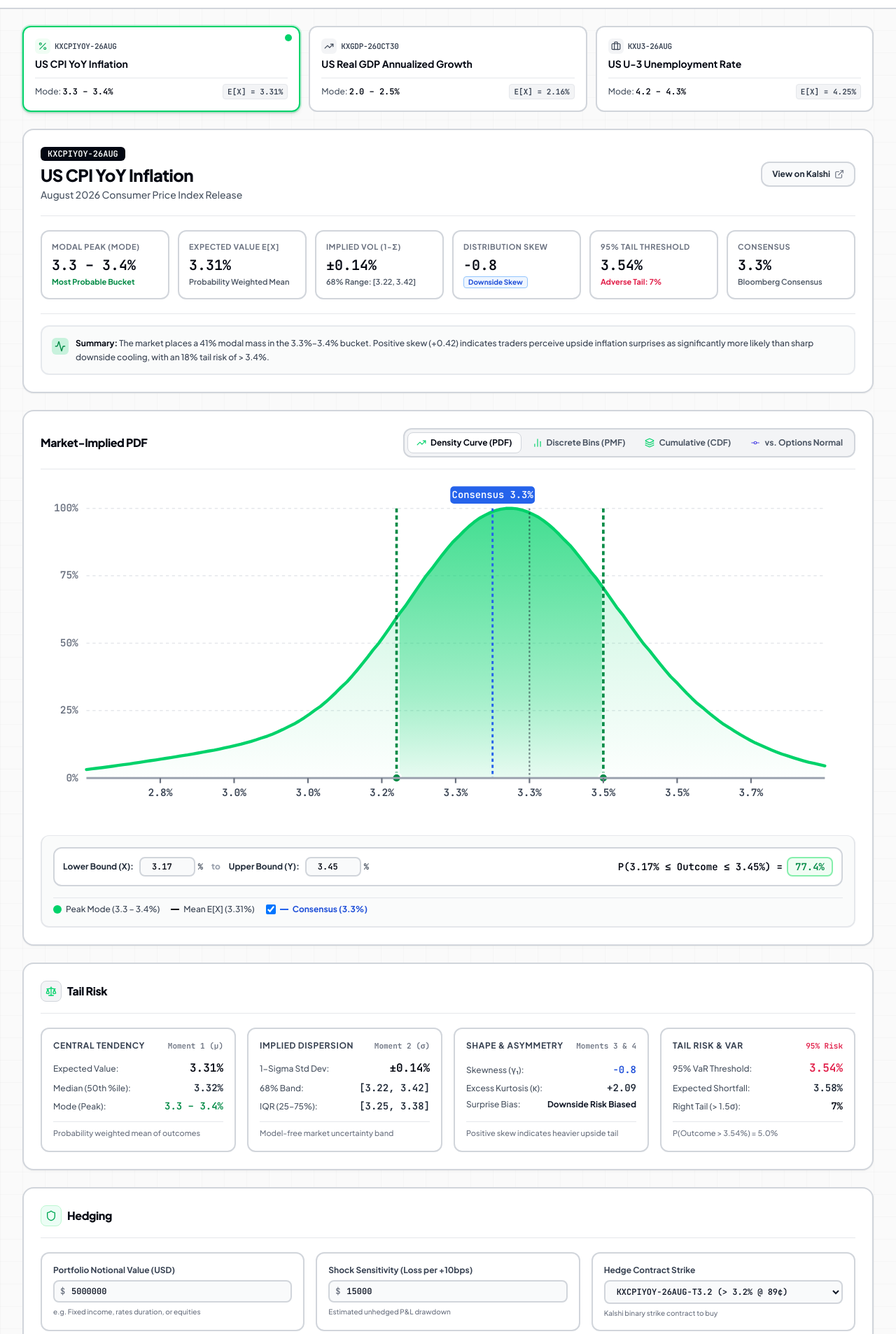
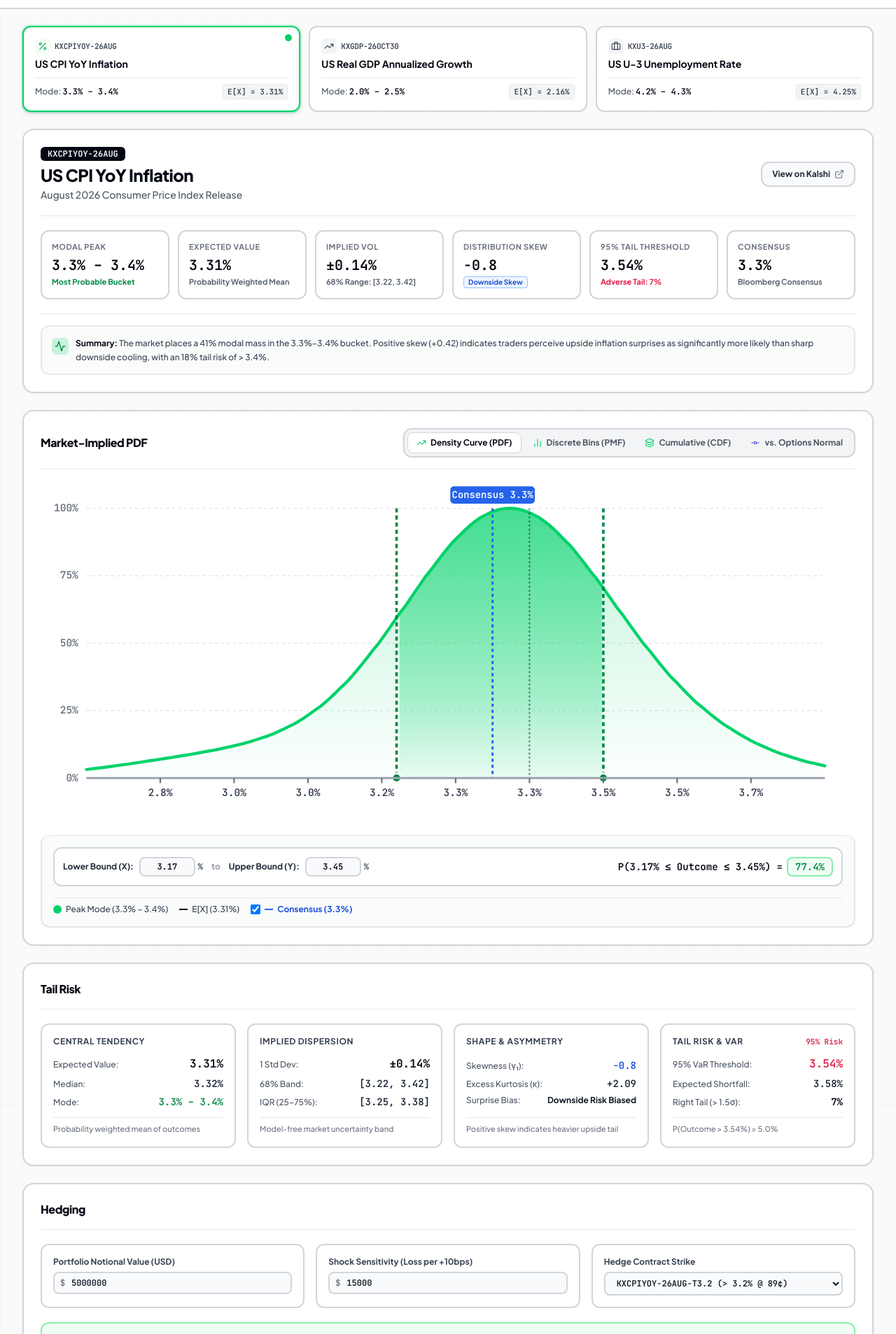
Before and after one commit to mokshnow/macro-density, a React (Vite) app: page / in a window 1280 px wide. Shown: the part 53-1960 px from the top of the page at 70% size. Built offline with nearby package versions, Linux system fonts and the light colour scheme.

Commit message:
Refine typography, remove extract data and custom strike builder, and clean up helper labels

```diff
--- a/src/components/CustomMarketModal.tsx
+++ b/src/components/CustomMarketModal.tsx
@@ -18,15 +18,6 @@ export const CustomMarketModal: React.FC<CustomMarketModalProps> = ({
   const [urlInput, setUrlInput] = useState('');
   const [isLoading, setIsLoading] = useState(false);
   const [errorMessage, setErrorMessage] = useState<string | null>(null);
-
-  // Manual strike builder fallback
-  const [manualTitle, setManualTitle] = useState('');
-  const [customStrikes] = useState<{ strike: number; prob: number }[]>([
-    { strike: 2.5, prob: 95 },
-    { strike: 3.0, prob: 80 },
-    { strike: 3.5, prob: 45 },
-    { strike: 4.0, prob: 15 },
-  ]);
 
   if (!isOpen) return null;
 
@@ -106,56 +97,6 @@ export const CustomMarketModal: React.FC<CustomMarketModalProps> = ({
     }
   };
 
-  const handleCreateCustom = () => {
-    if (!manualTitle.trim()) return;
-
-    const contracts: StrikeContract[] = customStrikes.map((s, idx) => ({
-      ticker: `CUSTOM-${idx + 1}`,
-      title: `${manualTitle} Above ${s.strike}%`,
-      strikeType: 'greater',
-      floorStrike: s.strike,
-      yesBid: Math.max(1, s.prob - 1),
-      yesAsk: Math.min(99, s.prob + 1),
-      lastPrice: s.prob,
-      noBid: 100 - s.prob - 1,
-      noAsk: 100 - s.prob + 1,
-      volume: 150000,
-      openInterest: 95000,
-      priceChange24h: 0,
-    }));
-
-    const bins = deriveBinsFromCumulativeStrikes(contracts, '%');
-    const moments = calculateStatisticalMoments(bins, '%');
-
-    const customMarket: MacroMarket = {
-      id: `custom-${Date.now()}`,
-      ticker: 'CUSTOM',
-      eventTicker: `KX-${manualTitle.toUpperCase().replace(/\s+/g, '')}`,
-      title: manualTitle,
-      subtitle: 'Custom Forecast Scenario',
-      category: 'rates',
-      unit: '%',
-      unitSuffix: '%',
-      kalshiUrl: 'https://kalshi.com',
-      settlementDate: '2026-09-30',
-      releaseTime: '08:30 AM EDT',
-      sourceAgency: '',
-      status: 'active',
-      totalVolume: 500000,
-      totalOpenInterest: 300000,
-      contracts,
-      bins,
-      moments,
-      consensus: [],
-      historicalForecastMean: [],
-      description: 'Custom imported probability distribution.',
-      summary: `Custom distribution with mode at ${moments.modeRange} and expected value ${moments.mean}%.`,
-    };
-
-    onAddMarket(customMarket);
-    onClose();
-  };
-
   return (
     <div className="fixed inset-0 z-50 flex items-center justify-center p-4 bg-black/40 backdrop-blur-sm animate-fade-in">
       <div className="bg-white rounded-2xl border-2 border-gray-400 shadow-elevated max-w-xl w-full max-h-[90vh] overflow-y-auto p-6">
@@ -169,7 +110,7 @@ export const CustomMarketModal: React.FC<CustomMarketModalProps> = ({
                 Import Kalshi Market URL / Ticker
               </h2>
               <p className="text-xs text-gray-600 font-medium">
-                Paste any Kalshi macro release URL or create a custom strike set
+                Paste any active Kalshi macro release URL or event ticker
               </p>
             </div>
           </div>
@@ -240,41 +181,6 @@ export const CustomMarketModal: React.FC<CustomMarketModalProps> = ({
             )}
           </button>
         </form>
-
-        {/* Divider */}
-        <div className="relative my-6">
-          <div className="absolute inset-0 flex items-center">
-            <div className="w-full border-t-2 border-gray-200"></div>
-          </div>
-          <div className="relative flex justify-center text-xs uppercase">
-            <span className="bg-white px-2 text-gray-500 font-bold">Or Create Custom Strike Distribution</span>
-          </div>
-        </div>
-
-        {/* Custom Scenario Builder */}
-        <div className="space-y-3">
-          <div>
-            <label className="block text-xs font-bold text-gray-800 mb-1">
-              Distribution Title
-            </label>
-            <input
-              type="text"
-              value={manualTitle}
-              onChange={(e) => setManualTitle(e.target.value)}
-              placeholder="e.g. Core PCE Inflation 2026 Forecast"
-              className="w-full px-3 py-1.5 text-xs bg-gray-50 border-2 border-gray-300 rounded-lg focus:bg-white focus:outline-none focus:ring-2 focus:ring-[#00D26A]/30 focus:border-[#00D26A]"
-            />
-          </div>
-
-          <button
-            type="button"
-            onClick={handleCreateCustom}
-            disabled={!manualTitle.trim()}
-            className="w-full py-2 px-3 text-xs font-bold text-gray-800 bg-gray-100 hover:bg-gray-200 disabled:opacity-50 border-2 border-gray-300 rounded-xl transition-colors"
-          >
-            Create Custom Scenario
-          </button>
-        </div>
       </div>
     </div>
   );
--- a/src/components/DensityChart.tsx
+++ b/src/components/DensityChart.tsx
@@ -1,4 +1,4 @@
-import React, { useState, useMemo, useRef } from 'react';
+import React, { useState, useMemo, useRef, useEffect } from 'react';
 import { MacroMarket, DistributionBin } from '../types/market';
 import { generateSmoothedDensityPoints } from '../utils/distributionMath';
 import {
@@ -49,8 +49,68 @@ export const DensityChart: React.FC<DensityChartProps> = ({ market }) => {
   const [intervalX, setIntervalX] = useState<number>(defaultX);
   const [intervalY, setIntervalY] = useState<number>(defaultY);
 
+  // Raw string states for inputs to allow smooth deleting without forcing 0
+  const [inputXStr, setInputXStr] = useState<string>(String(defaultX));
+  const [inputYStr, setInputYStr] = useState<string>(String(defaultY));
+
   // Single threshold for CDF mode
   const [cdfThreshold, setCdfThreshold] = useState<number>(moments.median);
+  const [inputCdfStr, setInputCdfStr] = useState<string>(String(moments.median));
+
+  // Sync inputs when active market changes
+  useEffect(() => {
+    const newX = Number((moments.mean - moments.stdDev).toFixed(2));
+    const newY = Number((moments.mean + moments.stdDev).toFixed(2));
+    setIntervalX(newX);
+    setIntervalY(newY);
+    setInputXStr(String(newX));
+    setInputYStr(String(newY));
+    setCdfThreshold(moments.median);
+    setInputCdfStr(String(moments.median));
+  }, [market.id, moments.mean, moments.stdDev, moments.median]);
+
+  // Input change handlers
+  const handleXChange = (valStr: string) => {
+    setInputXStr(valStr);
+    const parsed = parseFloat(valStr);
+    if (!isNaN(parsed)) {
+      setIntervalX(parsed);
+    }
+  };
+
+  const handleXBlur = () => {
+    if (inputXStr.trim() === '' || isNaN(parseFloat(inputXStr))) {
+      setInputXStr(String(intervalX));
+    }
+  };
+
+  const handleYChange = (valStr: string) => {
+    setInputYStr(valStr);
+    const parsed = parseFloat(valStr);
+    if (!isNaN(parsed)) {
+      setIntervalY(parsed);
+    }
+  };
+
+  const handleYBlur = () => {
+    if (inputYStr.trim() === '' || isNaN(parseFloat(inputYStr))) {
+      setInputYStr(String(intervalY));
+    }
+  };
+
+  const handleCdfChange = (valStr: string) => {
+    setInputCdfStr(valStr);
+    const parsed = parseFloat(valStr);
+    if (!isNaN(parsed)) {
+      setCdfThreshold(parsed);
+    }
+  };
+
+  const handleCdfBlur = () => {
+    if (inputCdfStr.trim() === '' || isNaN(parseFloat(inputCdfStr))) {
+      setInputCdfStr(String(cdfThreshold));
+    }
+  };
 
   // Generate continuous smoothed points
   const smoothedPoints = useMemo(() => {
@@ -230,8 +290,11 @@ export const DensityChart: React.FC<DensityChartProps> = ({ market }) => {
         const upper = Math.max(dragStartVal, val);
         setIntervalX(lower);
         setIntervalY(upper);
+        setInputXStr(String(lower));
+        setInputYStr(String(upper));
       } else {
         setCdfThreshold(val);
+        setInputCdfStr(String(val));
       }
     }
   };
@@ -246,6 +309,7 @@ export const DensityChart: React.FC<DensityChartProps> = ({ market }) => {
 
     if (viewMode === 'cumulative_cdf') {
       setCdfThreshold(coords.val);
+      setInputCdfStr(String(coords.val));
     }
   };
 
@@ -261,15 +325,22 @@ export const DensityChart: React.FC<DensityChartProps> = ({ market }) => {
             const distToY = Math.abs(coords.val - intervalY);
             if (distToX < distToY) {
               setIntervalX(coords.val);
+              setInputXStr(String(coords.val));
             } else {
               setIntervalY(coords.val);
+              setInputYStr(String(coords.val));
             }
           } else {
-            setIntervalX(Math.min(dragStartVal, coords.val));
-            setIntervalY(Math.max(dragStartVal, coords.val));
+            const low = Math.min(dragStartVal, coords.val);
+            const high = Math.max(dragStartVal, coords.val);
+            setIntervalX(low);
+            setIntervalY(high);
+            setInputXStr(String(low));
+            setInputYStr(String(high));
           }
         } else {
           setCdfThreshold(coords.val);
+          setInputCdfStr(String(coords.val));
         }
       }
     }
@@ -753,10 +824,12 @@ export const DensityChart: React.FC<DensityChartProps> = ({ market }) => {
                 <span className="text-xs font-bold text-gray-800">Lower Bound (X):</span>
                 <div className="flex items-center gap-1">
                   <input
-                    type="number"
-                    step={0.01}
-                    value={intervalX}
-                    onChange={(e) => setIntervalX(parseFloat(e.target.value) || 0)}
+                    type="text"
+                    inputMode="decimal"
+                    value={inputXStr}
+                    onChange={(e) => handleXChange(e.target.value)}
+                    onBlur={handleXBlur}
+                    placeholder="X"
                     className="w-20 px-2 py-1 text-center font-mono font-bold text-xs text-gray-950 bg-gray-50 border-2 border-gray-300 rounded-lg focus:bg-white focus:outline-none focus:ring-2 focus:ring-[#00D26A]/30 focus:border-[#00D26A]"
                   />
                   <span className="text-gray-700 font-mono text-xs font-bold">{market.unitSuffix}</span>
@@ -770,10 +843,12 @@ export const DensityChart: React.FC<DensityChartProps> = ({ market }) => {
                 <span className="text-xs font-bold text-gray-800">Upper Bound (Y):</span>
                 <div className="flex items-center gap-1">
                   <input
-                    type="number"
-                    step={0.01}
-                    value={intervalY}
-                    onChange={(e) => setIntervalY(parseFloat(e.target.value) || 0)}
+                    type="text"
+                    inputMode="decimal"
+                    value={inputYStr}
+                    onChange={(e) => handleYChange(e.target.value)}
+                    onBlur={handleYBlur}
+                    placeholder="Y"
                     className="w-20 px-2 py-1 text-center font-mono font-bold text-xs text-gray-950 bg-gray-50 border-2 border-gray-300 rounded-lg focus:bg-white focus:outline-none focus:ring-2 focus:ring-[#00D26A]/30 focus:border-[#00D26A]"
                   />
                   <span className="text-gray-700 font-mono text-xs font-bold">{market.unitSuffix}</span>
@@ -797,10 +872,12 @@ export const DensityChart: React.FC<DensityChartProps> = ({ market }) => {
               <span className="text-xs font-bold text-gray-800">Threshold (X):</span>
               <div className="flex items-center gap-1">
                 <input
-                  type="number"
-                  step={0.01}
-                  value={cdfThreshold}
-                  onChange={(e) => setCdfThreshold(parseFloat(e.target.value) || 0)}
+                  type="text"
+                  inputMode="decimal"
+                  value={inputCdfStr}
+                  onChange={(e) => handleCdfChange(e.target.value)}
+                  onBlur={handleCdfBlur}
+                  placeholder="X"
                   className="w-20 px-2 py-1 text-center font-mono font-bold text-xs text-gray-950 bg-gray-50 border-2 border-gray-300 rounded-lg focus:bg-white focus:outline-none focus:ring-2 focus:ring-[#0284C7]/30 focus:border-[#0284C7]"
                 />
                 <span className="text-gray-700 font-mono text-xs font-bold">{market.unitSuffix}</span>
@@ -827,7 +904,7 @@ export const DensityChart: React.FC<DensityChartProps> = ({ market }) => {
 
             <div className="flex items-center gap-1.5">
               <span className="w-3 h-0.5 bg-gray-950"></span>
-              <span className="text-gray-700 font-medium">Mean E[X] ({moments.mean}{market.unitSuffix})</span>
+              <span className="text-gray-700 font-medium">E[X] ({moments.mean}{market.unitSuffix})</span>
             </div>
 
             {/* Consensus Benchmark Legend Toggle */}
--- a/src/components/HedgingSimulator.tsx
+++ b/src/components/HedgingSimulator.tsx
@@ -1,6 +1,6 @@
 import React, { useState, useMemo } from 'react';
 import { MacroMarket } from '../types/market';
-import { Shield, CheckCircle } from 'lucide-react';
+import { CheckCircle } from 'lucide-react';
 
 interface HedgingSimulatorProps {
   market: MacroMarket;
@@ -34,16 +34,9 @@ export const HedgingSimulator: React.FC<HedgingSimulatorProps> = ({ market }) =>
   return (
     <div className="bg-white rounded-2xl border-2 border-gray-300 shadow-sm p-5 sm:p-6 mb-6">
       <div className="flex flex-col sm:flex-row sm:items-center justify-between gap-2 pb-4 border-b border-gray-200 mb-5">
-        <div className="flex items-center gap-2">
-          <div className="p-1.5 rounded-lg bg-emerald-50 text-[#00A854] border border-[#BBF7D0]">
-            <Shield className="w-4 h-4" />
-          </div>
-          <div>
-            <h3 className="text-base font-extrabold text-gray-950 tracking-tight">
-              Hedging
-            </h3>
-          </div>
-        </div>
+        <h3 className="text-base font-extrabold text-gray-950 tracking-tight">
+          Hedging
+        </h3>
       </div>
 
       {/* Simulator Inputs Grid */}
@@ -65,9 +58,6 @@ export const HedgingSimulator: React.FC<HedgingSimulatorProps> = ({ market }) =>
               className="w-full pl-6 pr-3 py-1.5 text-xs font-mono font-bold bg-gray-50 border-2 border-gray-300 rounded-lg focus:bg-white focus:outline-none focus:ring-2 focus:ring-[#00D26A]/30 focus:border-[#00D26A]"
             />
           </div>
-          <span className="text-[10px] text-gray-500 mt-1.5 block font-medium">
-            e.g. Fixed income, rates duration, or equities
-          </span>
         </div>
 
         {/* Input 2: Macro Sensitivity */}
@@ -87,9 +77,6 @@ export const HedgingSimulator: React.FC<HedgingSimulatorProps> = ({ market }) =>
               className="w-full pl-6 pr-3 py-1.5 text-xs font-mono font-bold bg-gray-50 border-2 border-gray-300 rounded-lg focus:bg-white focus:outline-none focus:ring-2 focus:ring-[#00D26A]/30 focus:border-[#00D26A]"
             />
           </div>
-          <span className="text-[10px] text-gray-500 mt-1.5 block font-medium">
-            Estimated unhedged P&L drawdown
-          </span>
         </div>
 
         {/* Input 3: Target Strike */}
@@ -108,9 +95,6 @@ export const HedgingSimulator: React.FC<HedgingSimulatorProps> = ({ market }) =>
               </option>
             ))}
           </select>
-          <span className="text-[10px] text-gray-500 mt-1.5 block font-medium">
-            Kalshi binary strike contract to buy
-          </span>
         </div>
       </div>
 
--- a/src/components/MacroHeroCard.tsx
+++ b/src/components/MacroHeroCard.tsx
@@ -62,7 +62,7 @@ export const MacroHeroCard: React.FC<MacroHeroCardProps> = ({ market }) => {
         {/* 1. Modal Mass */}
         <div className="bg-white p-3.5 rounded-xl border-2 border-gray-300 shadow-2xs">
           <div className="text-[11px] font-bold text-gray-500 uppercase tracking-wider mb-1">
-            Modal Peak (Mode)
+            Modal Peak
           </div>
           <div className="text-xl font-extrabold font-mono text-gray-950">
             {moments.modeRange}
@@ -75,7 +75,7 @@ export const MacroHeroCard: React.FC<MacroHeroCardProps> = ({ market }) => {
         {/* 2. Expected Value */}
         <div className="bg-white p-3.5 rounded-xl border-2 border-gray-300 shadow-2xs">
           <div className="text-[11px] font-bold text-gray-500 uppercase tracking-wider mb-1">
-            Expected Value E[X]
+            Expected Value
           </div>
           <div className="text-xl font-extrabold font-mono text-gray-950">
             {moments.mean}{market.unitSuffix}
@@ -88,7 +88,7 @@ export const MacroHeroCard: React.FC<MacroHeroCardProps> = ({ market }) => {
         {/* 3. Implied Volatility */}
         <div className="bg-white p-3.5 rounded-xl border-2 border-gray-300 shadow-2xs">
           <div className="text-[11px] font-bold text-gray-500 uppercase tracking-wider mb-1">
-            Implied Vol (1-σ)
+            Implied Vol
           </div>
           <div className="text-xl font-extrabold font-mono text-gray-950">
             ±{moments.stdDev}{market.unitSuffix}
--- a/src/components/RiskMomentsCard.tsx
+++ b/src/components/RiskMomentsCard.tsx
@@ -1,6 +1,5 @@
 import React from 'react';
 import { StatisticalMoments } from '../types/market';
-import { Scale } from 'lucide-react';
 
 interface RiskMomentsCardProps {
   moments: StatisticalMoments;
@@ -11,16 +10,9 @@ export const RiskMomentsCard: React.FC<RiskMomentsCardProps> = ({ moments, unitS
   return (
     <div className="bg-white rounded-2xl border-2 border-gray-300 shadow-sm p-5 sm:p-6 mb-6">
       <div className="flex items-center justify-between pb-4 border-b border-gray-200 mb-5">
-        <div className="flex items-center gap-2">
-          <div className="p-1.5 rounded-lg bg-gray-100 text-gray-800 border border-gray-300">
-            <Scale className="w-4 h-4 text-[#00D26A]" />
-          </div>
-          <div>
-            <h3 className="text-base font-extrabold text-gray-950 tracking-tight">
-              Tail Risk
-            </h3>
-          </div>
-        </div>
+        <h3 className="text-base font-extrabold text-gray-950 tracking-tight">
+          Tail Risk
+        </h3>
       </div>
 
       <div className="grid grid-cols-1 sm:grid-cols-2 lg:grid-cols-4 gap-4">
@@ -30,7 +22,6 @@ export const RiskMomentsCard: React.FC<RiskMomentsCardProps> = ({ moments, unitS
             <span className="text-xs font-bold text-gray-700 uppercase tracking-wider">
               Central Tendency
             </span>
-            <span className="text-[11px] font-mono font-bold text-gray-500">Moment 1 (µ)</span>
           </div>
           <div className="space-y-1.5 my-1">
             <div className="flex justify-between items-baseline">
@@ -40,13 +31,13 @@ export const RiskMomentsCard: React.FC<RiskMomentsCardProps> = ({ moments, unitS
               </span>
             </div>
             <div className="flex justify-between items-baseline">
-              <span className="text-xs text-gray-600 font-medium">Median (50th %ile):</span>
+              <span className="text-xs text-gray-600 font-medium">Median:</span>
               <span className="font-mono font-bold text-gray-800 text-sm">
                 {moments.median}{unitSuffix}
               </span>
             </div>
             <div className="flex justify-between items-baseline">
-              <span className="text-xs text-gray-600 font-medium">Mode (Peak):</span>
+              <span className="text-xs text-gray-600 font-medium">Mode:</span>
               <span className="font-mono font-bold text-[#008A45] text-sm">
                 {moments.modeRange}
               </span>
@@ -63,11 +54,10 @@ export const RiskMomentsCard: React.FC<RiskMomentsCardProps> = ({ moments, unitS
             <span className="text-xs font-bold text-gray-700 uppercase tracking-wider">
               Implied Dispersion
             </span>
-            <span className="text-[11px] font-mono font-bold text-gray-500">Moment 2 (σ)</span>
           </div>
           <div className="space-y-1.5 my-1">
             <div className="flex justify-between items-baseline">
-              <span className="text-xs text-gray-600 font-medium">1-Sigma Std Dev:</span>
+              <span className="text-xs text-gray-600 font-medium">1 Std Dev:</span>
               <span className="font-mono font-bold text-gray-950 text-base">
                 ±{moments.stdDev}{unitSuffix}
               </span>
@@ -96,7 +86,6 @@ export const RiskMomentsCard: React.FC<RiskMomentsCardProps> = ({ moments, unitS
             <span className="text-xs font-bold text-gray-700 uppercase tracking-wider">
               Shape & Asymmetry
             </span>
-            <span className="text-[11px] font-mono font-bold text-gray-500">Moments 3 & 4</span>
           </div>
           <div className="space-y-1.5 my-1">
             <div className="flex justify-between items-baseline">
--- a/src/utils/distributionMath.ts
+++ b/src/utils/distributionMath.ts
@@ -54,7 +54,7 @@ export function deriveBinsFromCumulativeStrikes(
 
     bins.push({
       id: `bin-${i}`,
-      label: `${lower.toFixed(1)} – ${upper.toFixed(1)}${unitSuffix}`,
+      label: `${lower.toFixed(1)}${unitSuffix} – ${upper.toFixed(1)}${unitSuffix}`,
       rangeDisplay: `${lower.toFixed(1)}${unitSuffix} to ${upper.toFixed(1)}${unitSuffix}`,
       lower,
       upper,
--- a/src/utils/exporter.ts
+++ b/src/utils/exporter.ts
@@ -124,15 +124,15 @@ export function exportToPDF(market: MacroMarket): void {
 
         <div class="grid">
           <div class="card">
-            <div class="card-title">Expected Value E[X]</div>
+            <div class="card-title">Expected Value</div>
             <div class="card-val" style="color: #008A45;">${market.moments.mean}${market.unitSuffix}</div>
           </div>
           <div class="card">
-            <div class="card-title">Peak Mode</div>
+            <div class="card-title">Modal Peak</div>
             <div class="card-val">${market.moments.modeRange}</div>
           </div>
           <div class="card">
-            <div class="card-title">Implied Vol (1-σ)</div>
+            <div class="card-title">Implied Vol</div>
             <div class="card-val">±${market.moments.stdDev}${market.unitSuffix}</div>
           </div>
           <div class="card">
```
Also changed, not shown: src/App.tsx (+0 -10 lines), src/components/Header.tsx (+1 -13 lines).
